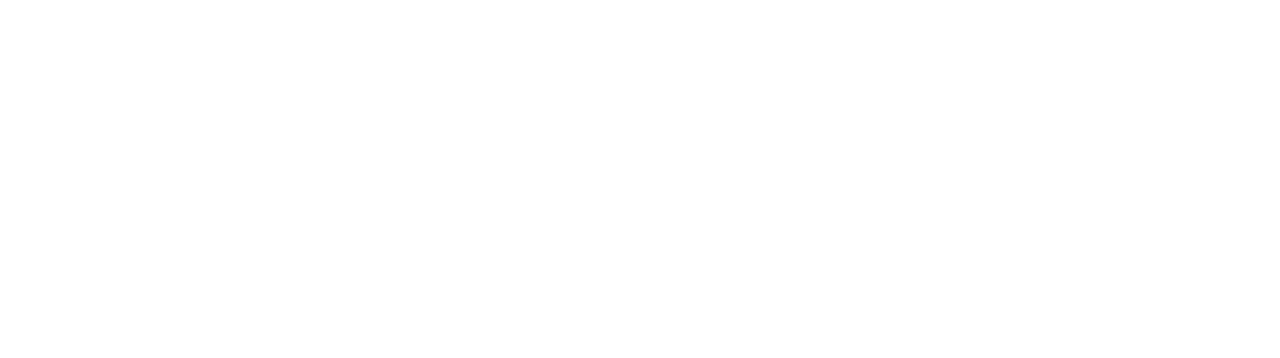
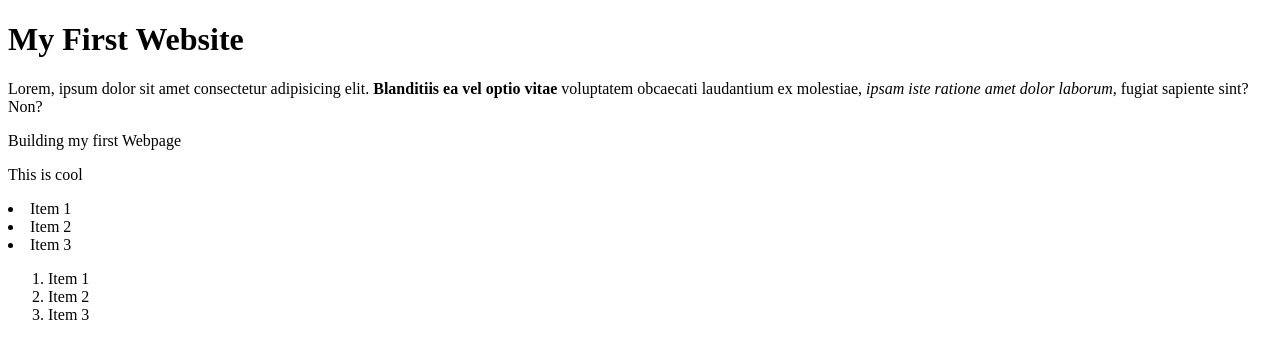
Before and after one commit to aalmutawa652/Recipes, a plain HTML site: page index.html in a window 1280 px wide. Drawn offline with Linux system fonts and the light colour scheme.

Commit message:
Add ordered and unordered lists to index.html
Created ordered and unordered lists in the HTML file
to structure content better. This improves readability
and organization of the webpage.

```diff
--- a/index.html
+++ b/index.html
@@ -1,7 +1,35 @@
 <!DOCTYPE html>
 <html lang="en">
+
 <head>
     <meta charset="UTF-8">
     <title>My First Webpage</title>
 </head>
+
+<body>
+    <h1>My First Website</h1>
+
+    <!-- <em> for emphasis making my text italic -->
+
+    <p>Lorem, ipsum dolor sit amet consectetur adipisicing elit. <Strong>Blanditiis ea vel optio vitae</Strong>
+        voluptatem obcaecati laudantium ex molestiae, <em> ipsam iste ratione amet dolor laborum,</em> fugiat sapiente
+        sint? Non?</p>
+    <p>Building my first Webpage</p>
+    <p>This is cool</p>
+
+    <u1>
+        <li>Item 1</li>
+        <li>Item 2</li>
+        <li>Item 3</li>
+
+    </u1>
+
+    <ol>
+        <li>Item 1</li>
+        <li>Item 2</li>
+        <li>Item 3</li>
+    </ol>
+
+</body>
+
 </html>
```
